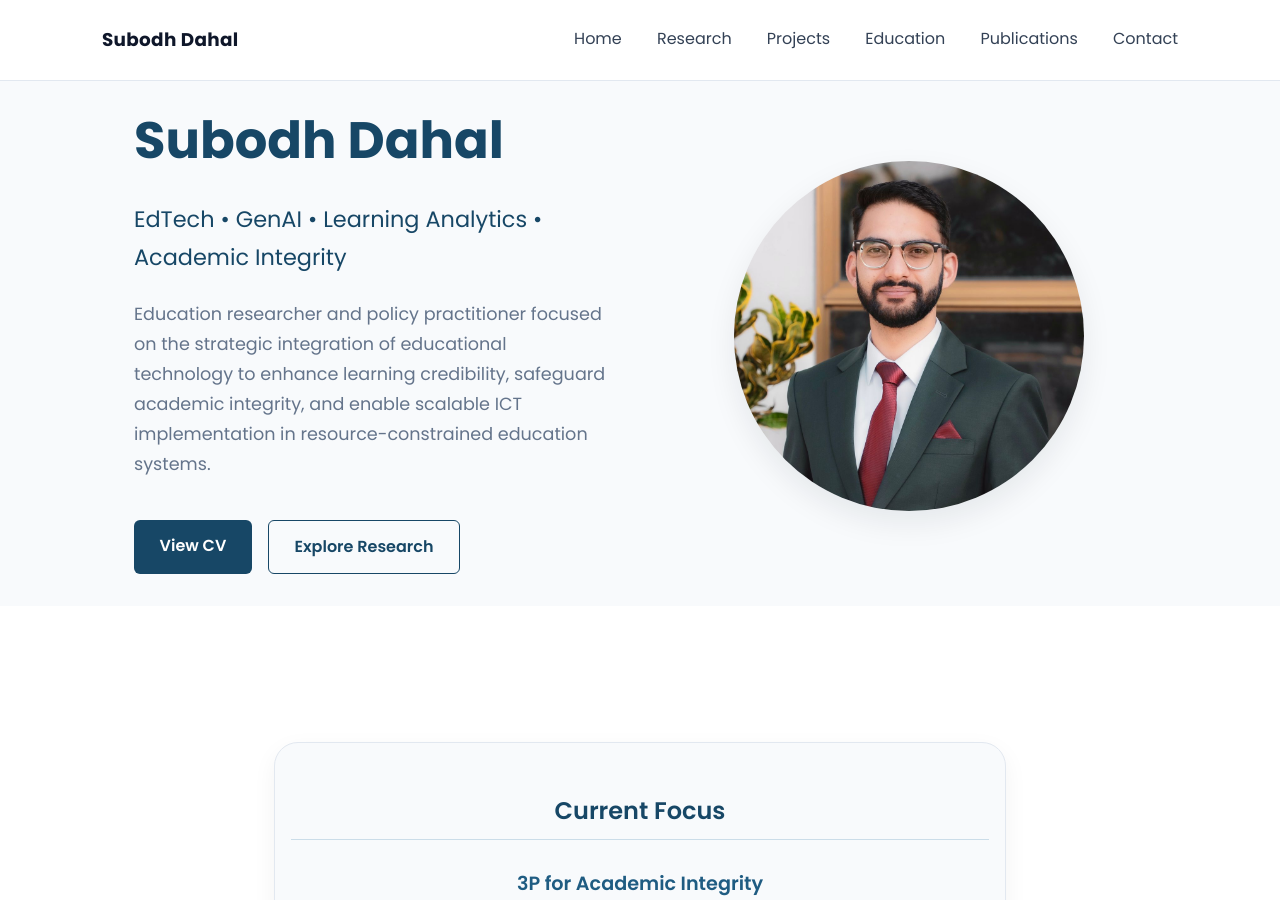
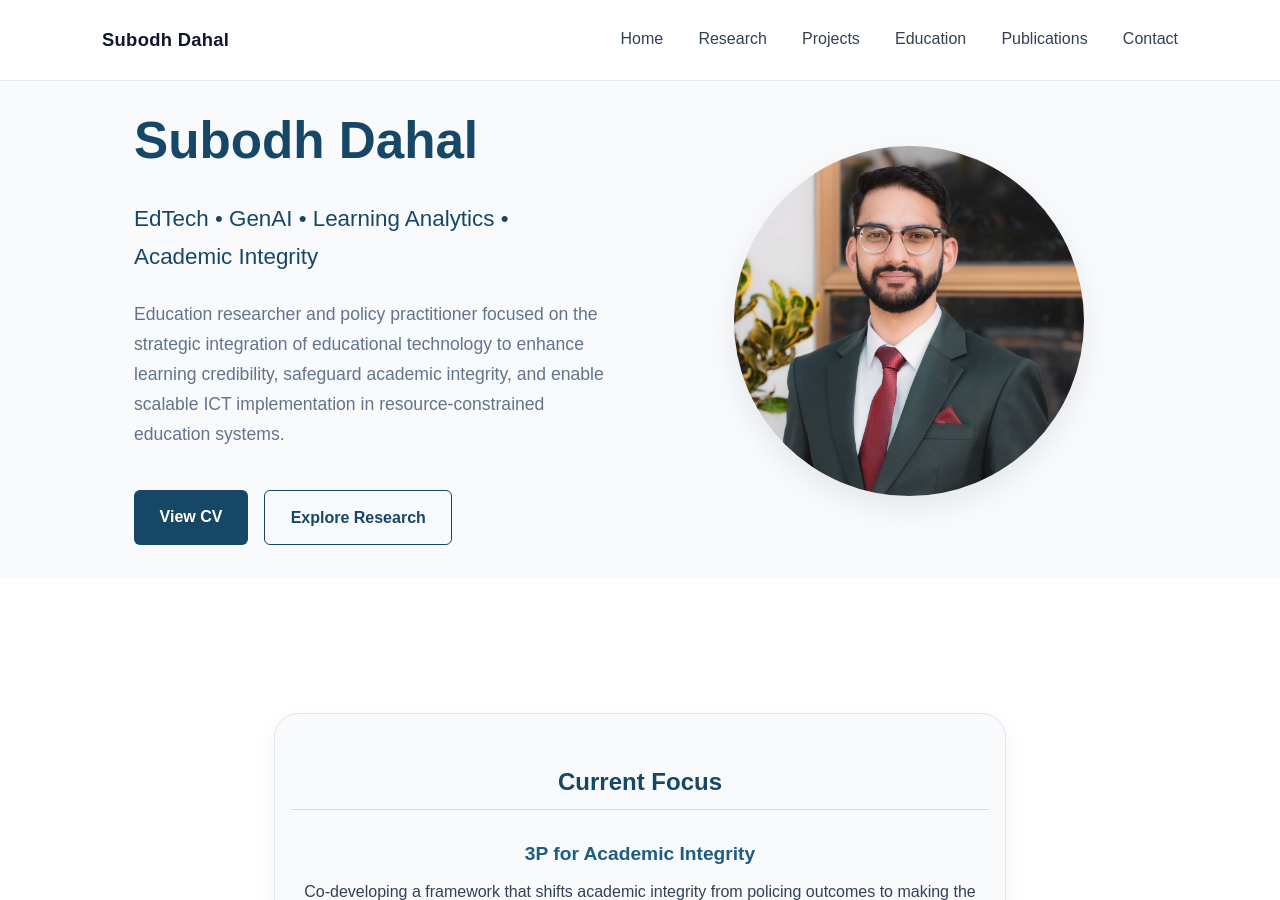
Before and after one commit to dahalsubodh/dahalsubodh.github.io, a Jekyll site: the page built from index.md, in a window 1280 px wide and 900 px high. Built offline with Jekyll 4.4.1, drawn with Linux system fonts in a browser that asks for light colours.

Commit message:
Update default.html

```diff
--- a/_layouts/default.html
+++ b/_layouts/default.html
@@ -6,7 +6,7 @@
   <title>{{ page.title }} | Subodh Dahal | EdTech Portfolio</title>
 
   <!-- Google Fonts -->
-  <link href="https://fonts.googleapis.com/css2?family=Poppins:wght@300;400;600;700&display=swap" rel="stylesheet">
+<link href="https://fonts.googleapis.com/css2?family=Open+Sans:wght@300;400;600;700&display=swap" rel="stylesheet">
 
   <!-- Font Awesome -->
   <link rel="stylesheet" href="https://cdnjs.cloudflare.com/ajax/libs/font-awesome/6.4.0/css/all.min.css">
```
